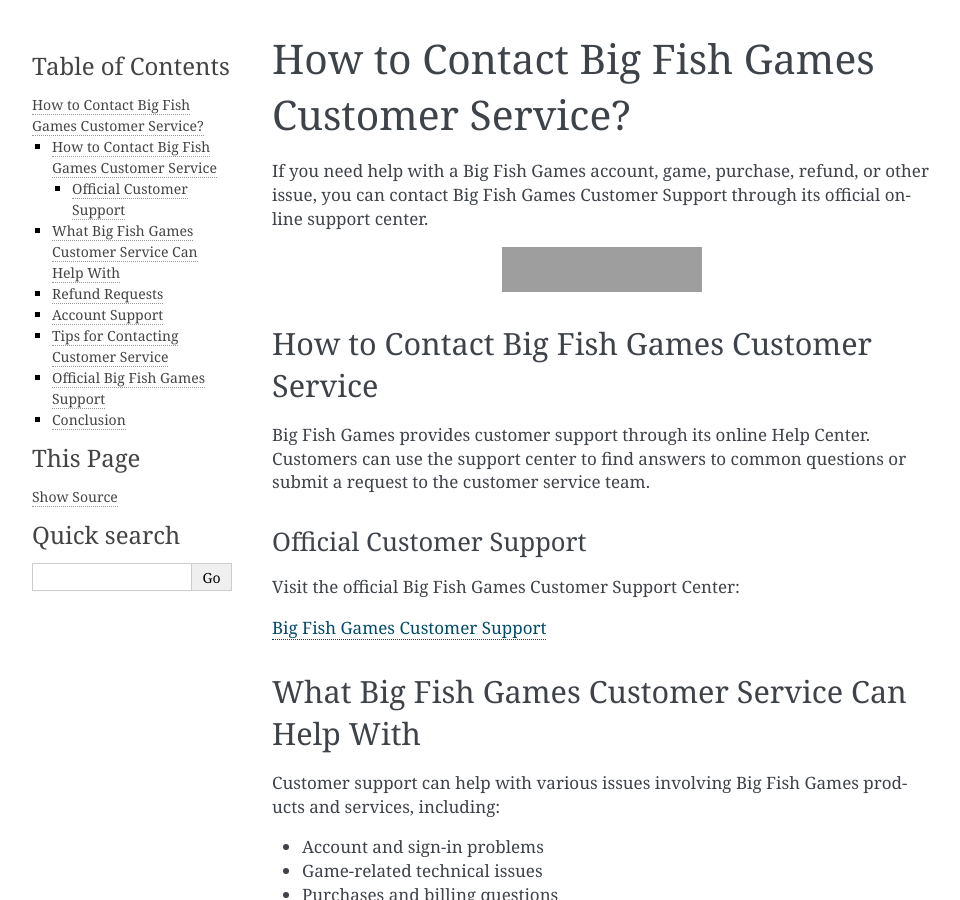
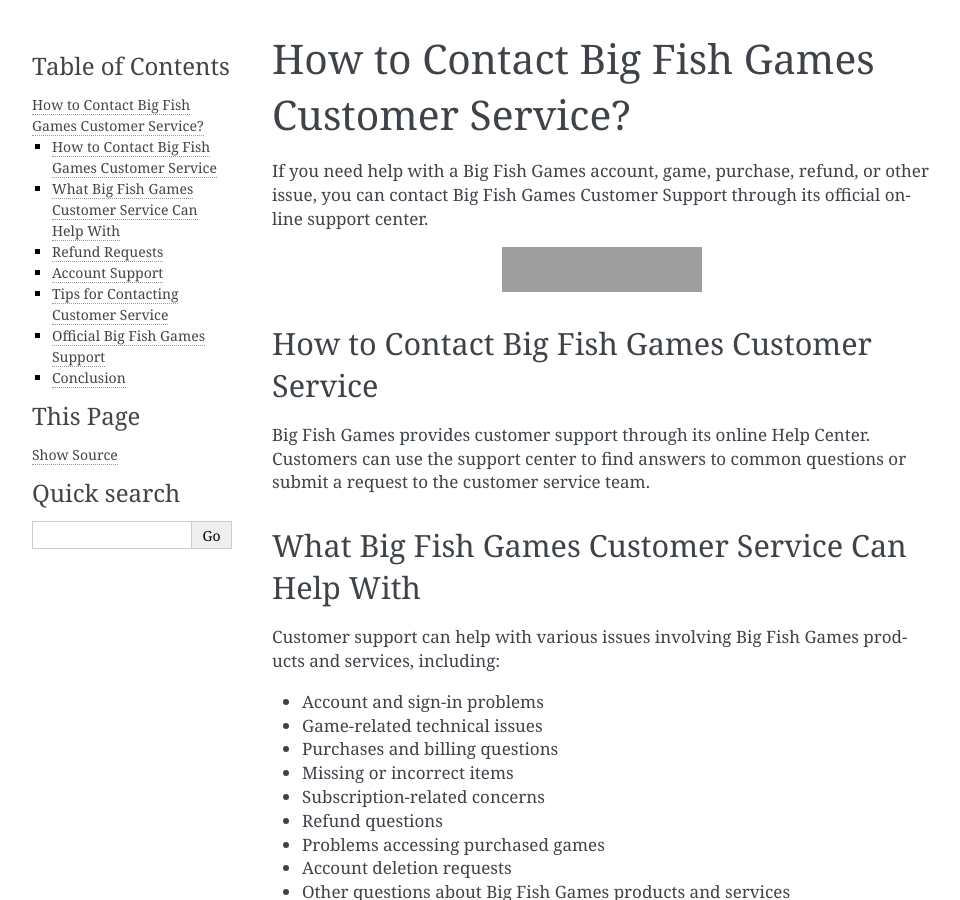
Before and after one commit to BigfishgamesGuide/-BigfishGamescustserv, a Sphinx documentation site: the page built from docs/index.rst, in a window 1280 px wide and 900 px high, cut to the strip 0-900 px from the top of the window. Shown: the whole strip, without its empty margins (148-1108 px from the left). Built offline with Sphinx 7.4.7, drawn with Linux system fonts in a browser that asks for light colours; some of the changed text lies outside the part shown; grey boxes are pictures that could not be loaded.

Commit message:
Remove official customer support section from docs
Removed the section about the official customer support center and its link.

```diff
--- a/docs/index.rst
+++ b/docs/index.rst
@@ -17,12 +17,6 @@
 
 Big Fish Games provides customer support through its online Help Center. Customers can use the support center to find answers to common questions or submit a request to the customer service team.
 
-Official Customer Support
-~~~~~~~~~~~~~~~~~~~~~~~~~
-
-Visit the official Big Fish Games Customer Support Center:
-
-`Big Fish Games Customer Support <https://bigfishgames.zendesk.com/hc/en-us/>`_
 
 What Big Fish Games Customer Service Can Help With
 ---------------------------------------------------
@@ -80,7 +74,6 @@
 
 For the latest customer service information, use the official Big Fish Games Support Center:
 
-`Big Fish Games Customer Support <https://bigfishgames.zendesk.com/hc/en-us/>`_
 
 Using the official support website helps ensure that you are accessing current and reliable customer service information.
 
```
